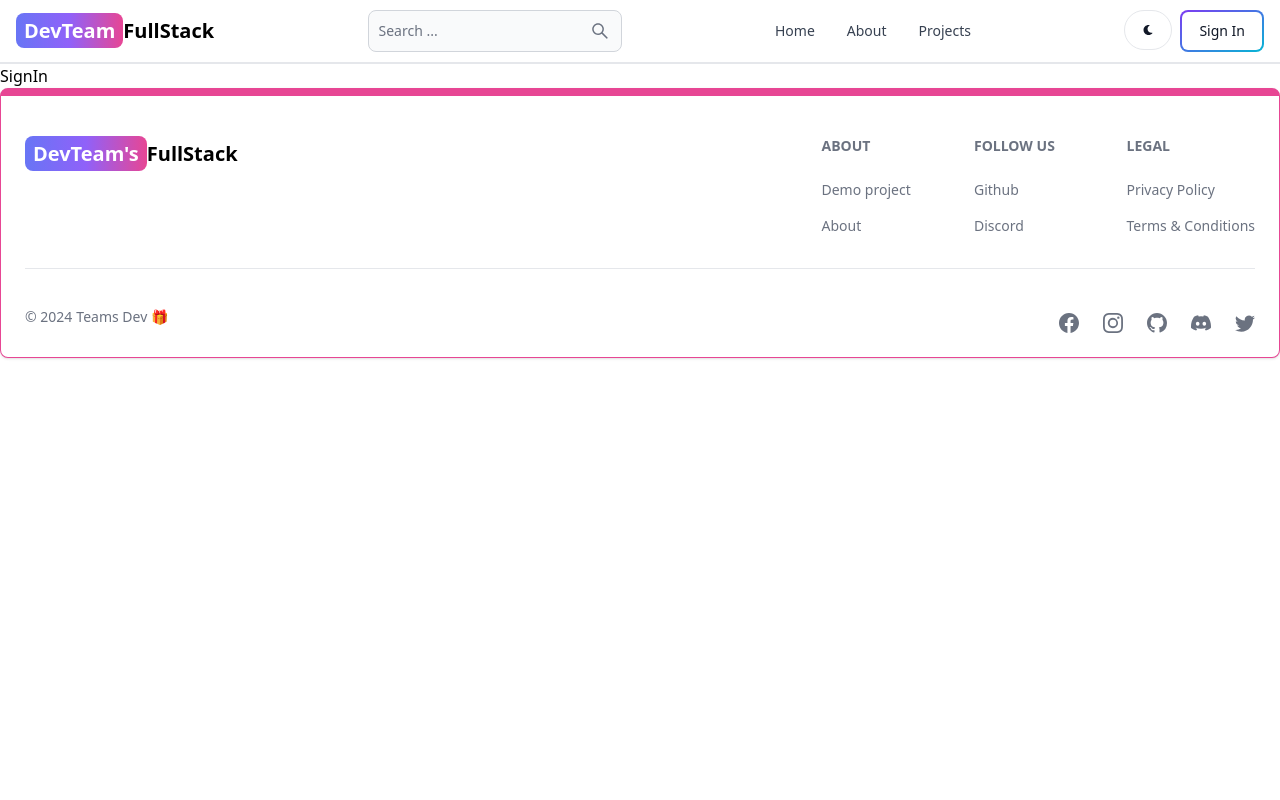
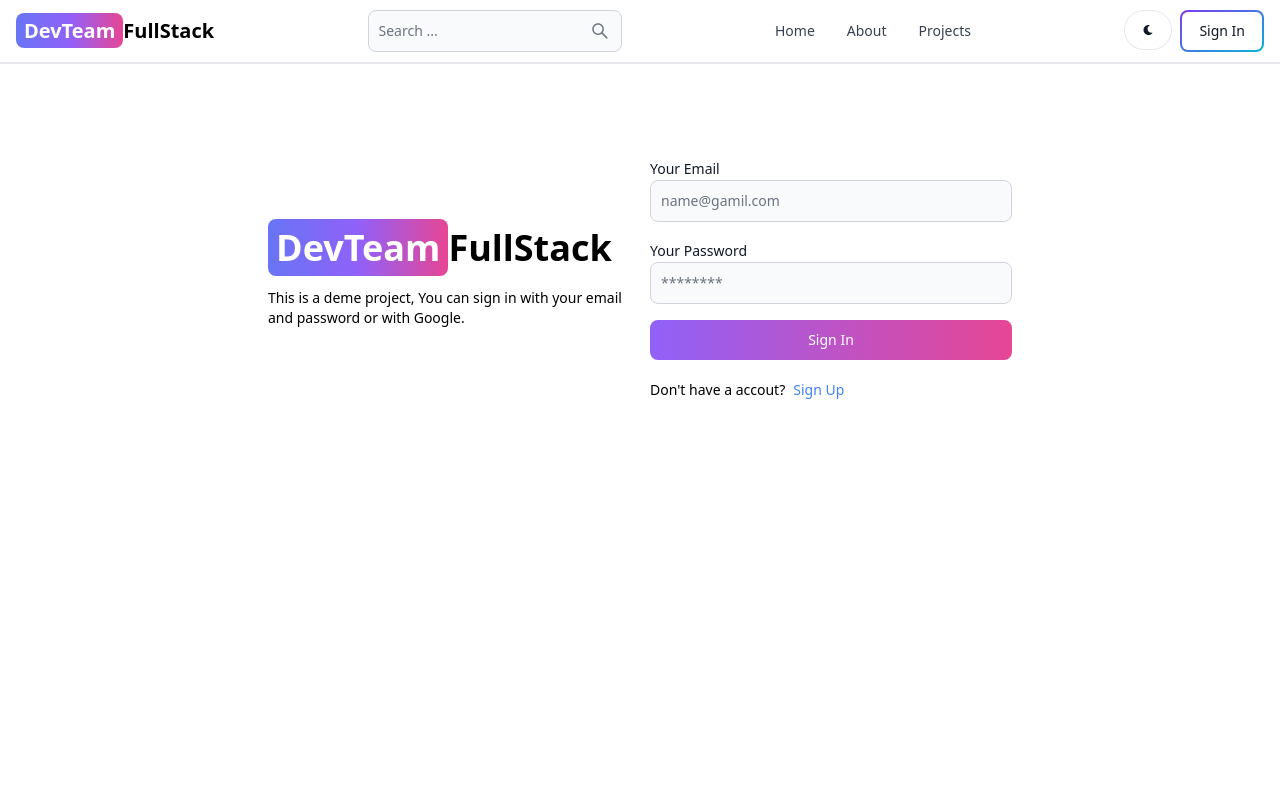
Before and after one commit to phudthw/mern-blog, a React (Vite) app in the folder client/: page /sign-in in a window 1280 px wide. Shown: the top 800 px of the page. Built offline with nearby package versions, Linux system fonts and the light colour scheme.

Commit message:
complate signin page functionalily

```diff
--- a/client/src/pages/SignIn.jsx
+++ b/client/src/pages/SignIn.jsx
@@ -1,6 +1,98 @@
+import { Alert, Button, Label, Spinner, TextInput } from "flowbite-react";
+import { useState } from "react";
+import { Link, useNavigate } from "react-router-dom";
 
 export default function SignIn() {
-  return (
-    <div>SignIn</div>
-  )
+    const [formData, setFormData] = useState({})
+    const [errorMessage, setErrorMessage] = useState(null)
+    const [loading, setLoading] = useState(false)
+    const navigate = useNavigate()
+    const handleChange = (e) => {
+        setFormData({ ...formData, [e.target.id]: e.target.value.trim() })
+    }
+
+    const handleSubmit = async (e) => {
+        e.preventDefault()
+        if(!formData.email || !formData.password) {
+            return setErrorMessage('Please fill out all fields.')
+        }
+        try {
+            setLoading(true)
+            setErrorMessage(null)
+            const res = await fetch('/api/auth/signin', {
+                method: 'POST',
+                headers: {
+                    'Content-Type': 'application/json'
+                },
+                body: JSON.stringify(formData)
+            })
+            const data = await res.json()
+            if(data.success === false) {
+                return setErrorMessage(data.message)
+            }
+            setLoading(false)
+            if(res.ok) {
+                navigate('/')
+            }
+        } catch (error) {
+            setErrorMessage(error.message)
+            setLoading(false)
+        }
+    }
+    return (
+        <div className='min-h-screen mt-20'>
+            <div className='flex p-3 max-w-3xl mx-auto flex-col md:flex-row md:items-center gap-5'>
+                {/* {left} */}
+                <div className="flex-1">
+                    <Link to='/' className='font-bold dark:text-white text-4xl'>
+                        <span className='px-2 py-1 bg-gradient-to-r from-indigo-500 via-purple-500 to-pink-500 rounded-lg text-white'>
+                            DevTeam
+                        </span>
+                        FullStack
+                    </Link>
+                    <p className='text-sm mt-5'>
+                        This is a deme project, You can sign in with your email and
+                        password
+                        or with Google.
+                    </p>
+                    </div>
+                {/* {right} */}
+                <div className='flex-1'>
+                    <form className="flex flex-col gap-4" onSubmit={handleSubmit}>
+                        <div>
+                            <Label value='Your Email' />
+                            <TextInput type='email' placeholder='name@gamil.com' id='email' onChange={handleChange} />
+                        </div>
+                        <div>
+                            <Label value='Your Password' />
+                            <TextInput type='password' placeholder='********' id='password' onChange={handleChange} />
+                        </div>
+                        <Button gradientDuoTone="purpleToPink" type="submit" disabled={loading}>
+                            {loading ? (
+                                <>
+                                    <Spinner size='sm' />
+                                    <span className="pl-3">Loading ... </span>
+                                </>
+                            ) : (
+                                'Sign In'
+                            )}
+                        </Button>
+                    </form>
+                    <div className="flex gap-2 text-sm mt-5">
+                        <span>Don't have a accout?</span>
+                        <Link to='/sign-up' className="text-blue-500">
+                            Sign Up
+                        </Link>
+                    </div>
+                    {
+                        errorMessage && (
+                            <Alert className="mt-5" color='failure'>
+                                {errorMessage}
+                            </Alert>
+                        )
+                    }
+                </div>
+            </div>
+        </div>
+    )
 }
```
